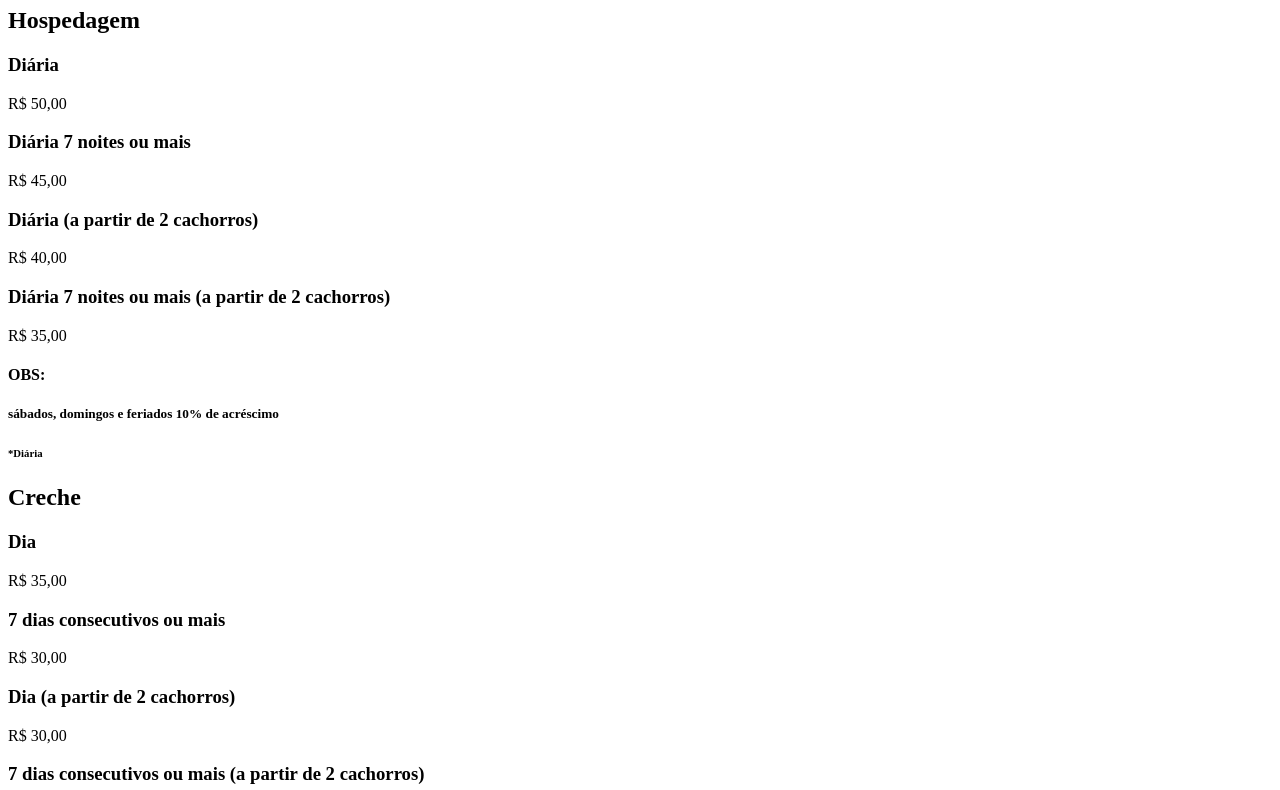
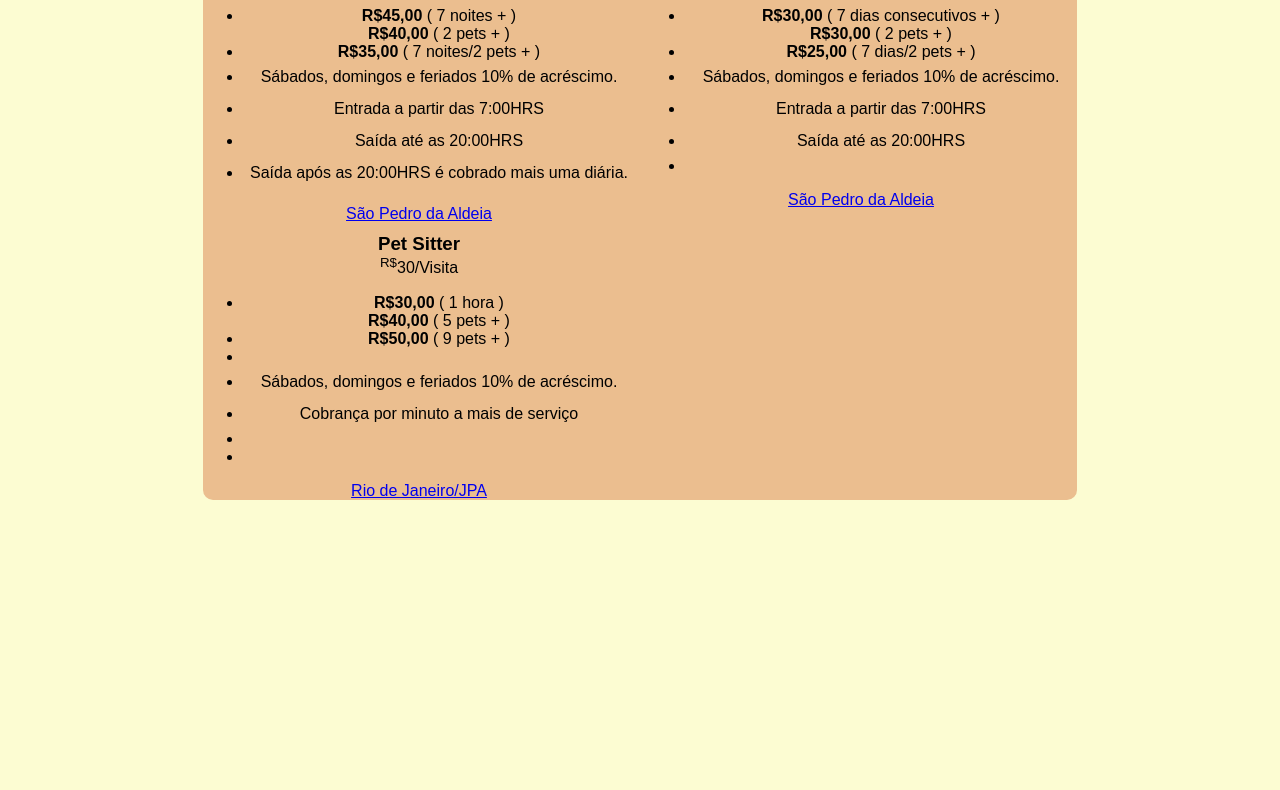
Before and after one commit to RaizaCirne/tabela-preco-pets, a plain HTML site: page index.html in a window 1280 px wide. Shown: the part 73-863 px from the top of the page. After the commit the page ends 800 px from the top, so only its background shows below. Drawn offline with Linux system fonts and the light colour scheme.

Commit message:
add index.html

```diff
--- a/assets/css/style.css
+++ b/assets/css/style.css
@@ -0,0 +1,69 @@
+body {
+  font-family: Arial, Helvetica, sans-serif;
+  margin: 0px;
+  display: grid;
+  gap: 60px;
+  justify-items: center;
+  margin-top: 20px;
+  background: #fcfcd2;
+  margin-bottom: 100px;
+}
+
+p,
+h1,
+h2,
+h3,
+h5,
+h6 {
+  margin: 0px;
+}
+
+h2 {
+  padding-bottom: 1.25rem;
+}
+
+h5 {
+  padding-top: 30px;
+}
+
+h5,
+h6 {
+  text-align: left;
+}
+
+p {
+  padding: 7px;
+}
+
+.info {
+  padding: 10px;
+}
+
+h1 {
+  grid-column: 1 / -1;
+  margin: 0 auto;
+  padding: 2.5rem;
+}
+
+main {
+  display: grid;
+  grid-template-columns: 1fr 1fr;
+  max-width: 1000px;
+  gap: 10px;
+  text-align: center;
+  background: #ebbe8f;
+  border-radius: 10px;
+}
+
+.hospedagem {
+  grid-column: 1;
+
+  padding: 40px;
+  margin-right: 30px;
+}
+
+.creche {
+  grid-column: 2;
+
+  padding: 40px;
+}
--- a/index.html
+++ b/index.html
@@ -2,53 +2,88 @@
 <html lang="pt-br">
 
 <head>
-  <meta charset="UTF-8">
-  <meta http-equiv="X-UA-Compatible" content="IE=edge">
+  <meta charset="utf-8">
   <meta name="viewport" content="width=device-width, initial-scale=1.0">
-  <title>Tabela de Preço Hospedagem</title>
-  <link rel="stylesheet" href="/assets/css/style.css">
+  <title>Tabela de Preços</title>
+  <link rel="stylesheet" type="text/css" href="/assets/css/style.css">
 </head>
 
 <body>
-  <h1>Tabela de preços </h1>
-  <div class="hospedagem">
-    <h2>Hospedagem</h2>
-    <h3>Diária</h3>
-    <p>R$ 50,00</p>
 
-    <h3>Diária 7 noites ou mais</h3>
-    <p>R$ 45,00</p>
 
-    <h3>Diária (a partir de 2 cachorros)</h3>
-    <p>R$ 40,00</p>
+  <main class="tabela-preco">
+    <div class="card-preco">
+      <h3 class="card-preco-header">Hospedagem</h3>
+      <div class="preco"><sup>R$</sup>50<span>/Diária</span></div>
+      <ul>
+        <li class="valores"><strong>R$45,00</strong> ( 7 noites + )</li>
+        <l class="valores"><strong>R$40,00</strong> ( 2 pets + )</l>
+        <li class="valores"><strong>R$35,00</strong> ( 7 noites/2 pets + )</li>
+        <li class="espaco">
+          <p>Sábados, domingos e feriados 10% de acréscimo.</p>
+        </li>
+        <li>
+          <p>Entrada a partir das 7:00HRS</p>
+        </li>
+        <li>
+          <p>Saída até as 20:00HRS</p>
+        </li>
+        <li>
+          <p>Saída após as 20:00HRS é cobrado mais uma diária.</p>
+        </li>
+      </ul>
+      <a href="#" class="btn">São Pedro da Aldeia</a>
+    </div>
 
-    <h3>Diária 7 noites ou mais (a partir de 2 cachorros)</h3>
-    <p>R$ 35,00</p>
+    <div class="card-preco">
+      <h3 class="card-preco-header">Creche</h3>
+      <div class="preco"><sup>R$</sup>35<span>/Dia</span></div>
+      <ul>
+        <li class="valores"><strong>R$30,00</strong> ( 7 dias consecutivos + )</li>
+        <l class="valores"><strong>R$30,00</strong> ( 2 pets + )</l>
+        <li class="valores"><strong>R$25,00</strong> ( 7 dias/2 pets + )</li>
+        <li class="espaco">
+          <p>Sábados, domingos e feriados 10% de acréscimo.</p>
+        </li>
+        <li>
+          <p>Entrada a partir das 7:00HRS</p>
+        </li>
+        <li>
+          <p>Saída até as 20:00HRS</p>
+        </li>
+        <li>
+          <p></p>
+        </li>
+      </ul>
+      <a href="#" class="btn">São Pedro da Aldeia</a>
+    </div>
 
-    <h4>OBS:</h4>
-    <h5>sábados, domingos e feriados 10% de acréscimo</h5>
-    <h6>*Diária</h6>
-  </div>
-
-  <div class="creche">
-    <h2>Creche</h2>
-    <h3>Dia</h3>
-    <p>R$ 35,00</p>
-
-    <h3>7 dias consecutivos ou mais</h3>
-    <p>R$ 30,00</p>
-
-    <h3>Dia (a partir de 2 cachorros)</h3>
-    <p>R$ 30,00</p>
-
-    <h3>7 dias consecutivos ou mais (a partir de 2 cachorros)</h3>
-    <p>R$ 25,00</p>
-
-    <h4>OBS:</h4>
-    <h5>sábados, domingos e feriados 10% de acréscimo</h5>
-    <h6>*Dia</h6>
-  </div>
-
+    <div class="card-preco">
+      <h3 class="card-preco-header">Pet Sitter</h3>
+      <div class="preco"><sup>R$</sup>30<span>/Visita</span></div>
+      <ul>
+        <li class="valores"><strong>R$30,00</strong> ( 1 hora )</li>
+        <l class="valores"><strong>R$40,00</strong> ( 5 pets + )</l>
+        <li class="valores"><strong>R$50,00</strong> ( 9 pets + )</li>
+        <li class="espaco">
+          <p></p>
+        </li>
+        <li>
+          <p>Sábados, domingos e feriados 10% de acréscimo.</p>
+        </li>
+        <li>
+          <p>Cobrança por minuto a mais de serviço</p>
+        </li>
+        <li>
+          <p></p>
+        </li>
+        <li>
+          <p></p>
+        </li>
+      </ul>
+      <a href="#" class="btn">Rio de Janeiro/JPA</a>
+    </div>
+  </main>
 </body>
 
 </html>
```
